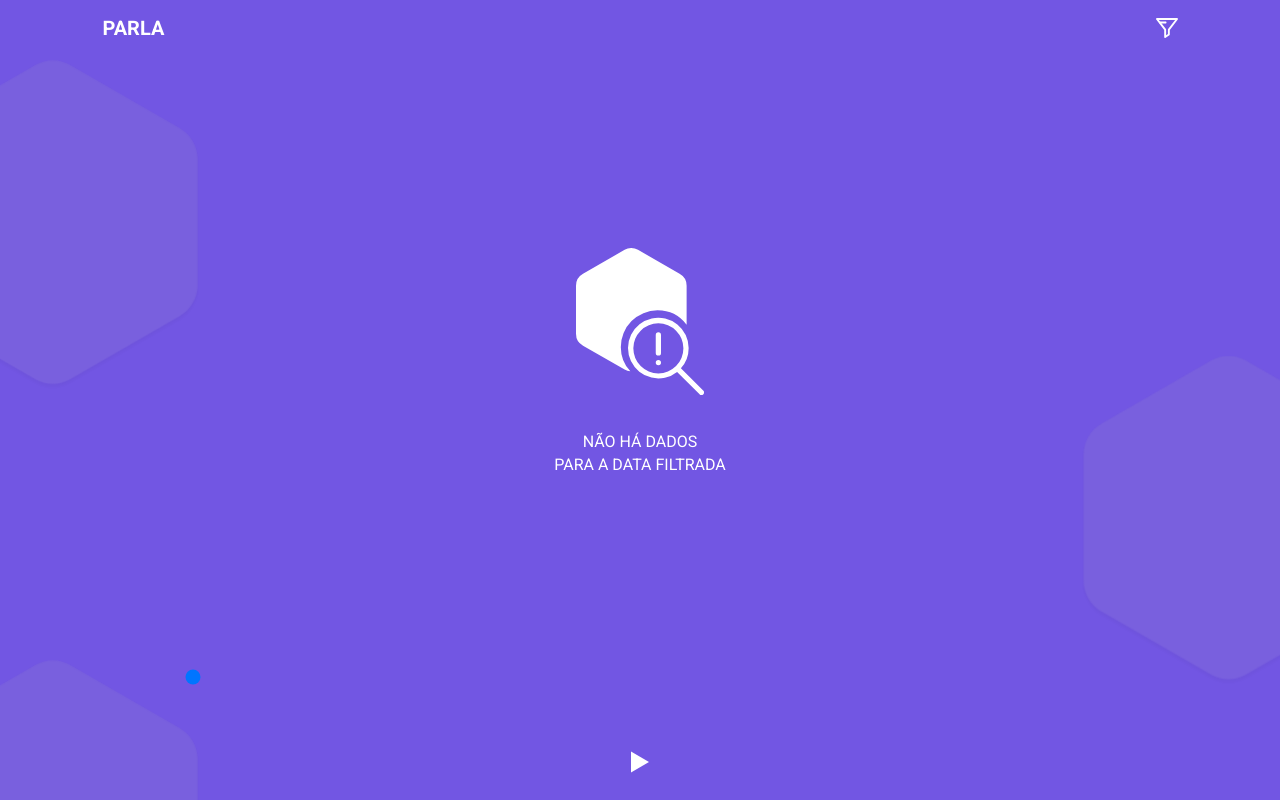
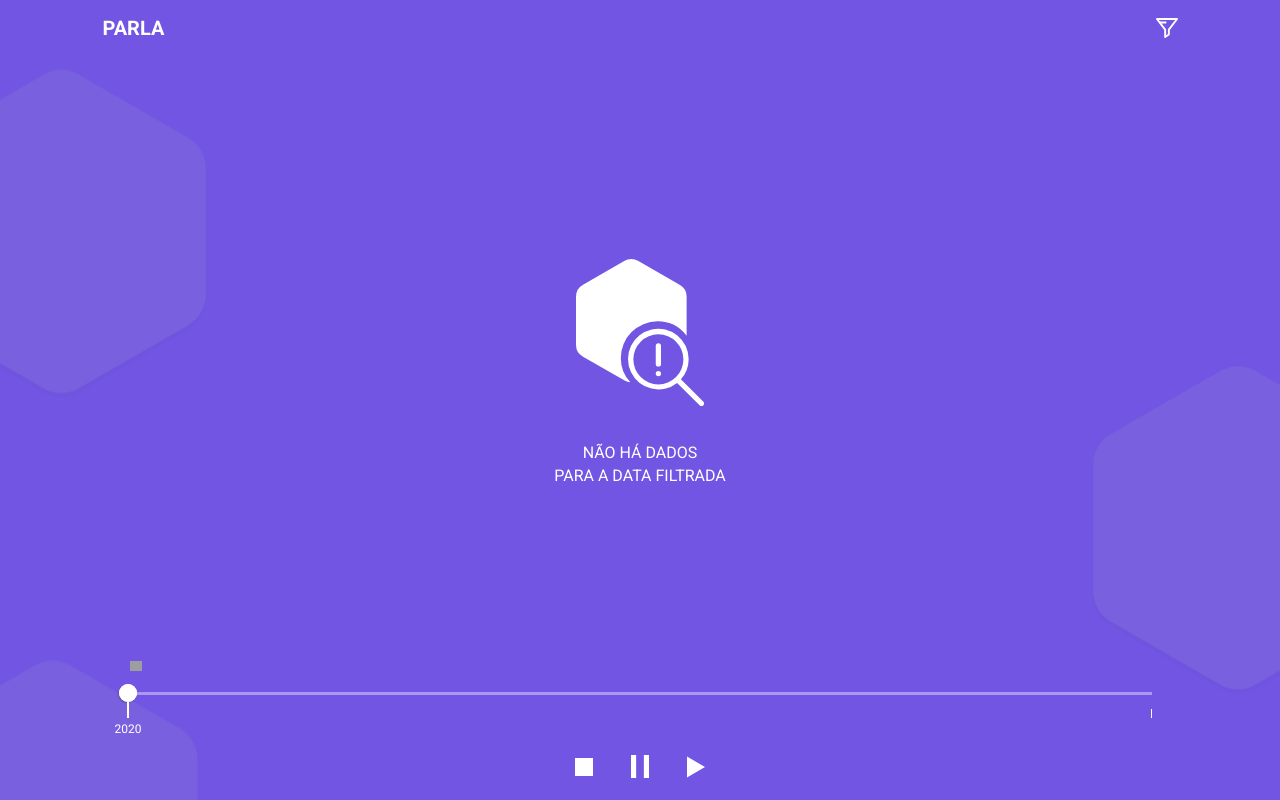
Before and after one commit to labhackercd/parla-old, a Django app: page / in a window 1280 px wide. Run offline with Django 3.2, Linux system fonts and the light colour scheme; tables that the repository leaves empty hold one stand-in row (values such as "Sample post"); data that the repository does not hold is empty; style sheets or scripts are compiled from the project's sources; some libraries are stand-ins or nearby versions; grey boxes are pictures that could not be loaded.

Commit message:
Add player bar [WIP]
Co-authored-by: Petterson Alves <pettalves@gmail.com

```diff
--- a/src/static/js/chart.js
+++ b/src/static/js/chart.js
@@ -373,7 +373,6 @@ function tokensChart(tokenId) {
         currentPage.addClass('_hidden');
         currentPage.removeClass('-active');
         setNavigationName(data.token);
-        $('.js-inactive-slider').removeClass('-negative');
       });
       authorsChart(tokenId, data.id);
       authorsScroll = scrollPosition;
@@ -390,7 +389,6 @@ function tokensChart(tokenId) {
     $('.js-slider-min').text(parsedMinValue);
     $('.js-slider-max').text(parsedMaxValue);
     $('.js-inactive-slider').removeClass('-hide');
-    $('.js-inactive-slider').addClass('-negative');
     updateCanvasSize(canvas);
     setTransformOrigin(canvas);
     enableScroll();
--- a/src/static/js/scripts.js
+++ b/src/static/js/scripts.js
@@ -64,7 +64,6 @@ $('.js-back').on('click', function() {
       hammertime.destroy();
 
       if (visiblePage === 'manifestation' || visiblePage === 'manifestations') {
-        $('.js-inactive-slider').addClass('-negative');
         setNavigationName('');
       } else if (visiblePage === 'authors') {
         setNavigationTitle('Parla');
--- a/src/static/scss/ambience/_z-index.scss
+++ b/src/static/scss/ambience/_z-index.scss
@@ -1,6 +1,7 @@
 $z-index: (
-  reveal-circle         : 200,
+  reveal-circle          : 200,
   filter-modal           : 100,
+  player-controls        : 90,
   back                   : 80,
   hex-bg                 : -1,
 );
--- a/src/static/scss/app.scss
+++ b/src/static/scss/app.scss
@@ -25,10 +25,13 @@
 @import 'components/speeches-list';
 @import 'components/hexagon-group';
 @import 'components/simple-link';
-@import 'components/range-slider';
 @import 'components/error-message';
 @import 'components/selected-bar';
-@import 'components/controls-slider';
+@import 'components/player-controls';
+@import 'components/range-slider';
+@import 'components/range-player';
+@import 'components/range-selected';
+@import 'components/date-filters';
 
 // Trumps
 
--- /dev/null
+++ b/src/static/scss/components/_date-filters.scss
@@ -0,0 +1,6 @@
+.date-filters {
+  position: relative;
+
+  height: 58px;
+  margin: 0 10vw;
+}
--- a/src/static/scss/components/_controls-slider.scss
+++ b/src/static/scss/components/_player-controls.scss
@@ -1,7 +1,11 @@
-.controls-slider {
+.player-controls {
+  position: relative;
+  z-index: map-get($z-index, player-controls);
+
   display: flex;
   justify-content: center;
-  margin: 0 10vw 20px 10vw;
+
+  margin: 0 10vw 15px 10vw;
 
   & > * + * {
     margin-left: 20px;
@@ -9,10 +13,13 @@
 
   & > span {
     display: inline-block;
+
     width: 16px;
     height: 16px;
     padding: 10px;
+
     cursor: pointer;
+
     background-repeat: no-repeat;
     background-position: center;
     background-size: 50%;
--- /dev/null
+++ b/src/static/scss/components/_range-selected.scss
@@ -0,0 +1,93 @@
+.range-selected {
+  position: absolute;
+
+  display: flex;
+  justify-content: center;
+
+  width: 100%;
+  height: 5px;
+
+  color: #FFF;
+  background-color: #FFF;
+
+  &.-hide {
+    transition: opacity .3s 0s $swift-out, transform .6s 0s $swift-out, color .3s 0s $swift-out;
+    transform: translateY(100%);
+
+    opacity: 0;
+  }
+
+  @at-root {
+    body.-invertedbg #{&} {
+      color: #000;
+      background-color: #000;
+    }
+  }
+
+  &::before,
+  &::after {
+    position: absolute;
+    top: -4px;
+
+    width: 2px;
+    height: 12px;
+
+    content: '';
+
+    background-color: #FFF;
+  }
+
+  &::before {
+    left: 0;
+
+    @at-root {
+      body.-invertedbg #{&} {
+        background-color: #000;
+      }
+    }
+  }
+
+  &::after {
+    right: 0;
+
+    @at-root {
+      body.-invertedbg #{&} {
+        background-color: #000;
+      }
+    }
+  }
+
+   > .label {
+    font-size: 12px;
+
+    transform: translateY(-20px);
+    text-transform: uppercase;
+
+    &:first-of-type {
+      margin-right: auto;
+    }
+  }
+
+   > .back {
+    font-size: 12px;
+
+    position: absolute;
+
+    margin-top: 15px;
+
+    text-decoration: underline;
+
+    &::before {
+      font-family: Arial, Helvetica, sans-serif;
+      font-weight: bolder;
+
+      position: absolute;
+      left: -3px;
+
+      display: flex;
+
+      content: '←';
+      transform: translateX(-100%);
+    }
+  }
+}
--- a/src/static/scss/components/_range-slider.scss
+++ b/src/static/scss/components/_range-slider.scss
@@ -1,27 +1,26 @@
-.range-slider-wrapper {
-  position: relative;
-  height: 75px;
-  margin: 0 10vw;
-}
-
 .range-slider {
   position: absolute;
+
+  width: 100%;
+
   user-select: none;
-  width: 100%;
-  transition: opacity 0.7s 0.5s $swift-out, transform 0.6s 0.25s $swift-out, color 0s $swift-out;
+  transition: opacity .7s .5s $swift-out, transform .6s .25s $swift-out, color 0s $swift-out;
 
   &.-hide {
+    transition: opacity .3s 0s $swift-out, transform .6s 0s $swift-out, color .3s 0s $swift-out;
+    transform: translateY(100%);
+
     opacity: 0;
-    transform: translateY(100%);
-    transition: opacity 0.3s 0s $swift-out, transform 0.6s 0s $swift-out, color 0.3s 0s $swift-out;
+    pointer-events: none;
   }
 
-  &.-negative {
-    color: #000;
-    transition: opacity 0.7s 0.5s $swift-out, transform 0.6s 0.25s $swift-out, color 0s $swift-out;
+  // &.-negative {
+  //   transition: opacity .7s .5s $swift-out, transform .6s .25s $swift-out, color 0s $swift-out;
 
-    &.-hide {
-      transition: opacity 0.3s 0s $swift-out, transform 0.6s 0s $swift-out, color 0.3s 0s $swift-out;
-    }
-  }
+  //   color: #000;
+
+  //   &.-hide {
+  //     transition: opacity .3s 0s $swift-out, transform .6s 0s $swift-out, color .3s 0s $swift-out;
+  //   }
+  // }
 }
--- a/src/static/scss/components/_selected-bar.scss
+++ b/src/static/scss/components/_selected-bar.scss
@@ -5,7 +5,7 @@
   align-items: flex-start;
   justify-content: center;
 
-  height: 65px;
+  height: 58px;
   margin-top: 10px;
 
    > .bar {
@@ -16,7 +16,7 @@
     justify-content: space-between;
 
     width: 100%;
-    height: 5px;
+    height: 4px;
 
     background-color: currentColor;
 
@@ -26,7 +26,7 @@
       top: -4px;
 
       width: 2px;
-      height: 13px;
+      height: 12px;
 
       content: '';
 
--- a/src/static/scss/vendor/jqrangeslider-classic.css
+++ b/src/static/scss/vendor/jqrangeslider-classic.css
@@ -1,10 +1,10 @@
 .ui-rangeSlider{
 	height:65px;
-	margin-top: 10px;
 }
 
 .ui-rangeSlider .ui-rangeSlider-innerBar{
 	height:3px;
+  margin-top: 1px;
 	background:#ffffff66
 }
 
@@ -29,7 +29,7 @@
   width: 18px;
   height: 18px;
   background: #ffffff;
-  top: -9px;
+  top: -7.5px;
   left: -9px;
   border-radius: 50%;
   box-shadow: -1px 1px 1px 0px hsla(0, 0%, 30%, 0.25);
@@ -48,7 +48,6 @@
 .ui-rangeSlider .ui-rangeSlider-bar{
 	background:#fff;
 	height:5px;
-	margin-top:-2px;
 	cursor:move;
 	cursor:grab;
 	cursor: -moz-grab;
@@ -139,7 +138,7 @@ input.ui-editRangeSlider-inputValue{
 }
 
 .ui-ruler-scale0 {
-	margin-top: 16px;
+	margin-top: 17px;
 }
 
 .month-label {
--- a/src/templates/base.html
+++ b/src/templates/base.html
@@ -6,7 +6,6 @@
     <meta http-equiv="X-UA-Compatible" content="IE=edge">
     <meta charset="UTF-8">
     <meta name="viewport" content="width=device-width, initial-scale=1.0, maximum-scale=1.0, user-scalable=no">
-    <link rel="stylesheet" href="{% static 'rangeslider.js/dist/rangeslider.css' %}"/>
     <title>Babel</title>
     {% compress css %}
       <link type="text/x-scss" rel="stylesheet" href="{% static '/scss/app.scss' %}"/>
@@ -31,5 +30,6 @@
     <script src="{% static "js/slider.js" %}" charset="utf-8"></script>
     <script src="{% static "js/chart.js" %}" charset="utf-8"></script>
     <script src="{% static "js/scroll.js" %}" charset="utf-8"></script>
+    <script src="{% static "js/player.js" %}" charset="utf-8"></script>
   </body>
 </html>
--- a/src/templates/home.html
+++ b/src/templates/home.html
@@ -46,32 +46,29 @@
       {% include "error-500.html" %}
       {% include "error-data.html" %}
     </div>
-    {% comment %}
-    <div class="range-slider-wrapper">
+
+    <div class="date-filters">
       <div class="js-active-slider range-slider -hide">
         <div class="js-slider"></div>
       </div>
 
-      <div class="js-inactive-slider range-slider -hide">
-        <div class="selected-bar">
-          <div class="bar">
-            <span class="label js-slider-min"></span>
-            <span class="label js-slider-max"></span>
-          </div>
-          <a href="#" class="back js-back-word-chart">Voltar à tela inicial para alterar o filtro</a>
-        </div>
+      <div class="js-inactive-slider range-selected -hide _hidden">
+        <span class="label js-slider-min"></span>
+        <a href="#" class="back js-back-word-chart">Voltar à tela inicial para alterar o filtro</a>
+        <span class="label js-slider-max"></span>
       </div>
-    </div>
-    {% endcomment %}
 
-    <div class="range-slider-wrapper">
-      <div class="player-slider">
-        <input type="range">
+      <div class="range-player js-range-player -hide">
+        <span class="label js-slider-min"></span>
+        <input class="js-player" type="range" min="0" max="500" value="0">
+        <span class="label js-slider-max"></span>
       </div>
     </div>
 
-    <div class="controls-slider">
-      <span class="play"></span>
+    <div class="player-controls">
+      <span class="stop js-player-stop"></span>
+      <span class="pause js-player-pause"></span>
+      <span class="play js-player-play"></span>
     </div>
   </main>
 {% endblock %}
```
Also changed, not shown: src/static/js/player.js (added, +91 -0 lines), src/static/scss/components/_range-player.scss (added, +95 -0 lines), package-lock.json.
